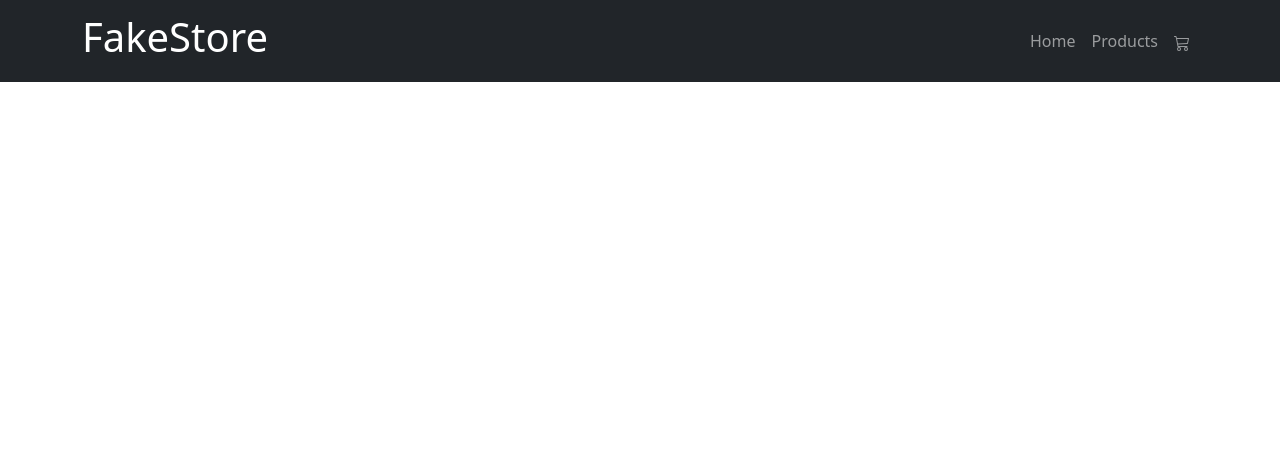
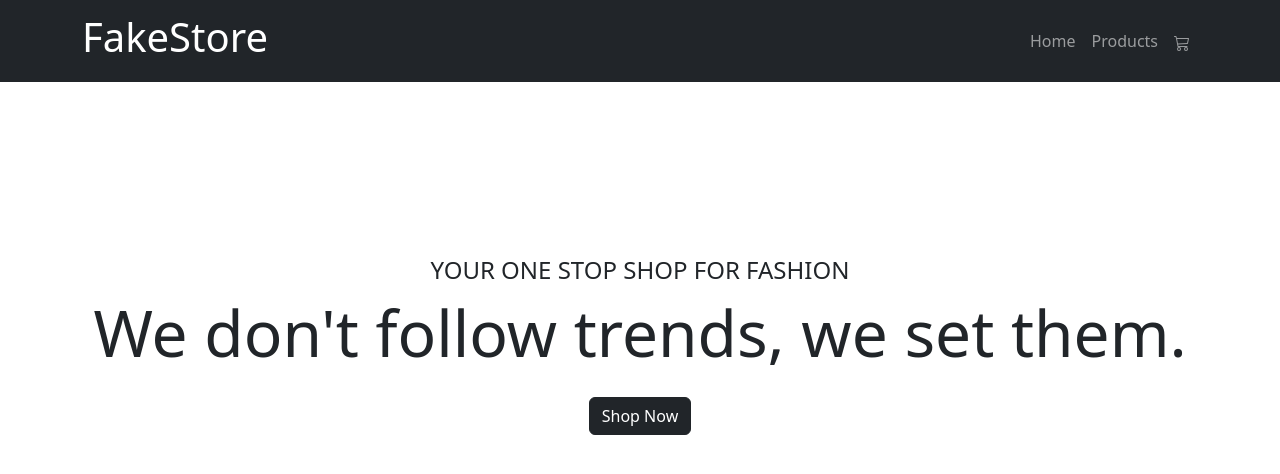
Before and after one commit to jacobbarnette/ecommerceRedux, a React (Create React App) app: page / in a window 1280 px wide. Shown: the top 474 px of the page. Built offline with nearby package versions, Linux system fonts and the light colour scheme.

Commit message:
added home page, and react-router-dom

```diff
--- a/package.json
+++ b/package.json
@@ -14,6 +14,7 @@
     "react-bootstrap": "^2.6.0",
     "react-dom": "^18.2.0",
     "react-redux": "^8.0.5",
+    "react-router-dom": "^6.4.3",
     "react-scripts": "5.0.1",
     "web-vitals": "^2.1.4"
   },
--- a/src/App.js
+++ b/src/App.js
@@ -1,9 +1,17 @@
 import React from "react";
 import "bootstrap/dist/css/bootstrap.min.css";
+import "./index.css";
+
 import Header from "./components/Header";
+import Home from "./components/Home";
 
 const App = () => {
-  return <Header />;
+  return (
+    <>
+      <Header />
+      <Home />
+    </>
+  );
 };
 
 export default App;
--- /dev/null
+++ b/src/RouteSwitch.js
@@ -0,0 +1,14 @@
+import { BrowserRouter, Routes, Route } from "react-router-dom";
+import App from "./App";
+
+const RouteSwitch = () => {
+  return (
+    <BrowserRouter>
+      <Routes>
+        <Route path="/" element={<App />} />
+      </Routes>
+    </BrowserRouter>
+  );
+};
+
+export default RouteSwitch;
--- a/src/app/store.js
+++ b/src/app/store.js
@@ -1,6 +1,7 @@
 import { configureStore } from "@reduxjs/toolkit";
 import cartReducer from "../features/cart/cartSlice";
 import itemsRedicer from "../features/items/itemsSlice";
+
 export const store = configureStore({
   reducer: {
     cart: cartReducer,
--- a/src/components/Home.js
+++ b/src/components/Home.js
@@ -1,7 +1,23 @@
-import React from "react";
+import { Button } from "react-bootstrap";
 
 const Home = () => {
-  return <div>Home</div>;
+  return (
+    <div>
+      <div className="home">
+        <h4 className="tagLine">YOUR ONE STOP SHOP FOR FASHION</h4>
+        <p>We don't follow trends, we set them.</p>
+      </div>
+      <div className=" btnContainer justify-content-center">
+        <Button
+          //onClick={() => navigate("/products")}
+          className="shopBtn text-center justify-content-center"
+          variant="dark"
+        >
+          Shop Now
+        </Button>
+      </div>
+    </div>
+  );
 };
 
 export default Home;
--- /dev/null
+++ b/src/index.css
@@ -0,0 +1,26 @@
+.home {
+  margin: 0 auto;
+  padding-top:4em;
+  text-align: center;
+  font-size: 4em;
+  width: 100%;
+}
+
+.tagLine{
+  margin:0 auto;
+  text-align: center;
+}
+
+.navBar {
+  margin-bottom: 2em;
+}
+
+.tagLine{
+  margin:0 auto;
+  text-align: center;
+}
+
+.btnContainer {
+  margin: 0 auto;
+  text-align: center;
+}
--- a/src/index.js
+++ b/src/index.js
@@ -2,7 +2,8 @@ import React from "react";
 import { createRoot } from "react-dom/client";
 import { Provider } from "react-redux";
 import { store } from "./app/store";
-import App from "./App";
+
+import RouteSwitch from "./RouteSwitch";
 
 const container = document.getElementById("root");
 const root = createRoot(container);
@@ -10,7 +11,7 @@ const root = createRoot(container);
 root.render(
   <React.StrictMode>
     <Provider store={store}>
-      <App />
+      <RouteSwitch />
     </Provider>
   </React.StrictMode>
 );
```
Also changed, not shown: 1 other file (tests, documents, lock files or other folders).
